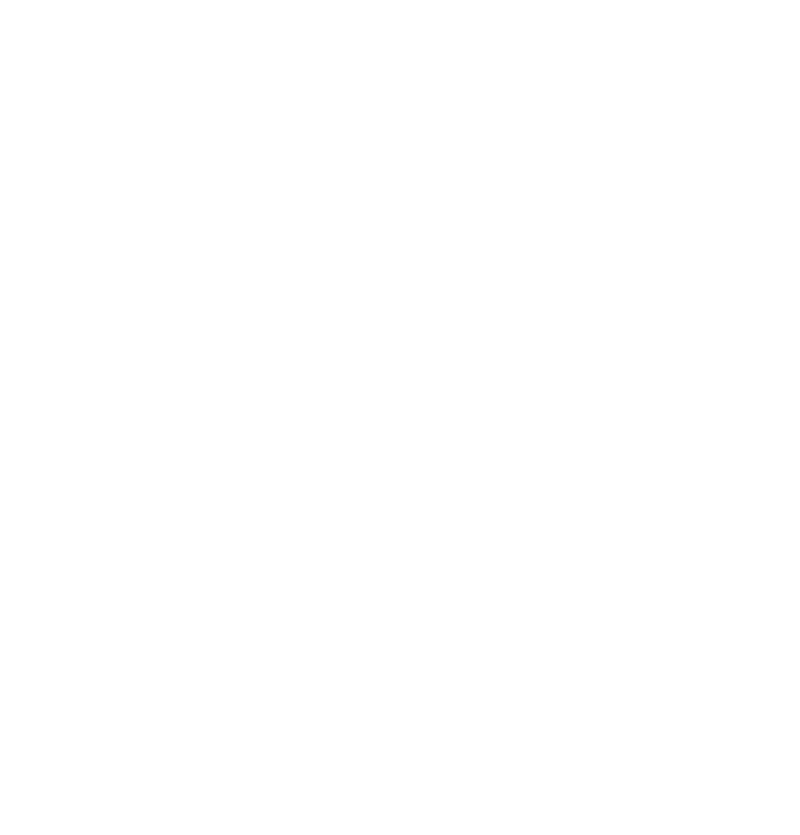
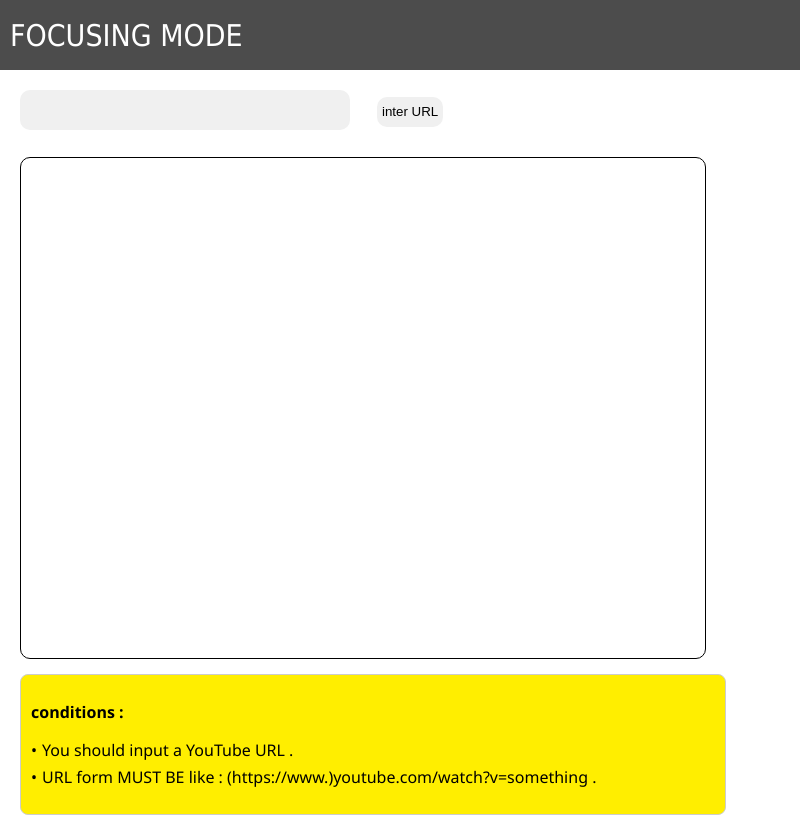
Before and after one commit to HaniBeldjouhri/Focusing-mode, an Electron app: page the_app/renderer/index.html in a window 800 px wide. Before the commit the page ends 800 px from the top, so only its background shows below. Drawn offline with Linux system fonts and the light colour scheme.

Commit message:
change the title in index.html

```diff
--- a/the_app/renderer/index.html
+++ b/the_app/renderer/index.html
@@ -3,9 +3,35 @@
 <head>
     <meta charset="UTF-8">
     <meta name="viewport" content="width=device-width, initial-scale=1.0">
-    <title>Document</title>
+    <link rel="stylesheet" href="style.css">
+    <title>FOCUSING MODE</title>
 </head>
 <body>
+    <header>
+       <p>FOCUSING MODE</p>
+    </header>
+    <div class="parent">
+        <div class="child">
+            <input type="text">
+            <button>inter URL</button>
+        </div>
+        <iframe src="" allowfullscreen></iframe>
+        <div class="con">
+            <p>conditions : </p>
+            <ul>
+                <li>You should input a YouTube URL .</li>
+                <li>URL form MUST BE like : (https://www.)youtube.com/watch?v=something .</li>
+            </ul>
+        </div>
+    </div>
 
+    <div class="overlay" id="overlay"></div>
+    <div class="Alert" id="Alert">
+        <p class="WR"> WRONG : </p>
+        <p>You didn't input a YouTube URL .</p>
+        <button id="button_Alt">ok</button>
+    </div>
+
+    <script src="script.js"></script>
 </body>
 </html>
--- /dev/null
+++ b/the_app/renderer/script.js
@@ -0,0 +1,24 @@
+let input = document.querySelector("input");
+let button_IFR = document.querySelector("button");
+let button_Alt = document.getElementById("button_Alt");
+let iframe = document.querySelector("iframe");
+let Alert = document.getElementById("Alert");
+let overlay = document.getElementById("overlay");
+let youtubeUrl = /^(https?:\/\/)?(www\.)?(youtube\.com|youtu\.be)\/(watch\?v=)?([A-Za-z0-9_-]+)$/;
+
+
+button_IFR.addEventListener("click",()=>{
+    if(youtubeUrl.test(input.value)){
+        let updatedUrl = input.value.replace(/(https?:\/\/)?(www\.)?youtube\.com\/watch\?v=/, "https://www.youtube.com/embed/");
+        iframe.src = updatedUrl
+    }else{
+        Alert.style.display = "block"
+        overlay.style.display = "block"
+    }
+
+})
+button_Alt.addEventListener("click",()=>{
+    Alert.style.display = "none"
+    overlay.style.display = "none"
+
+})
--- /dev/null
+++ b/the_app/renderer/style.css
@@ -0,0 +1,140 @@
+body {
+    margin: 0;
+    padding: 0;
+    font-family: 'Segoe UI', Tahoma, Geneva, Verdana, sans-serif;
+}
+
+.parent {
+    margin: 10px;
+    padding: 10px;
+}
+
+header{
+    display:flex;
+    padding : 10px;
+    top:0;
+    position:sticky;
+    justify-content:space-between;
+    align-items:center;
+    background-color:#000000b3;
+    font-size:20px;
+    color:white;
+    font-family:tahoma;
+    height:50px;
+}
+header p{
+    font-size: 30px;
+}
+
+input {
+    padding: 5px;
+    width: 90%;
+    max-width: 320px;
+    margin-bottom: 10px;
+    margin-right: 3%;
+    background-color: rgb(240, 240, 240);
+    height: 30px;
+    border: 0;
+    font-size: larger;
+    border-radius: 10px;
+    outline: 0;
+}
+
+button {
+    padding: 5px;
+    height: 30px;
+    border: 0;
+    cursor: pointer;
+    border-radius: 10px;
+    margin-bottom: 20px;
+    background-color: rgb(240, 240, 240);
+    transition: 1s;
+}
+
+button:hover{
+    background-color: rgb(143, 143, 143);
+}
+
+iframe {
+    border: 1px solid;
+    border-radius: 10px;
+    margin: 10px;
+    outline: 0;
+    height: 500px;
+    width: 90%;
+    max-width: 1000px;
+    margin-left: auto;
+}
+
+.con {
+    padding: 10px;
+    border: 1px solid #ccc;
+    border-radius: 8px;
+    overflow: hidden;
+    width: 90%;
+    max-width: 1000px;
+    background-color: #ffee00;
+}
+
+.con p {
+    font-weight: bold;
+    margin-bottom: 8px;
+}
+
+.con ul {
+    list-style-type: none;
+    padding: 0;
+}
+
+.con ul li {
+    margin-bottom: 5px;
+}
+
+.con ul li:before {
+    content: "•";
+    margin-right: 5px;
+}
+
+
+.Alert{
+    padding: 10px;
+    border: 1px solid #ccc;
+    border-radius: 8px;
+    overflow: hidden;
+    width: 90%;
+    max-width: 500px;
+    background-color: rgb(161, 0, 0);
+    color: white;
+    position: fixed;
+    top: 50%;
+    left: 50%;
+    transform: translate(-50%, -50%);
+    display: none;
+    z-index: 1000;
+}
+
+.overlay {
+    display: none;
+    position: fixed;
+    top: 0;
+    left: 0;
+    width: 100%;
+    height: 100%;
+    background-color: rgba(0, 0, 0, 0.5);
+    z-index: 999;
+  }
+
+.Alert button{
+    background-color: red;
+    padding: 10px;
+    color: white;
+}
+
+.Alert .WR{
+    font-size: 25px;
+    font-weight: 700;
+}
+
+.Alert button:hover{
+    background-color: rgb(175, 0, 0);
+}
```
Also changed, not shown: index.html (+1 -1 lines).
